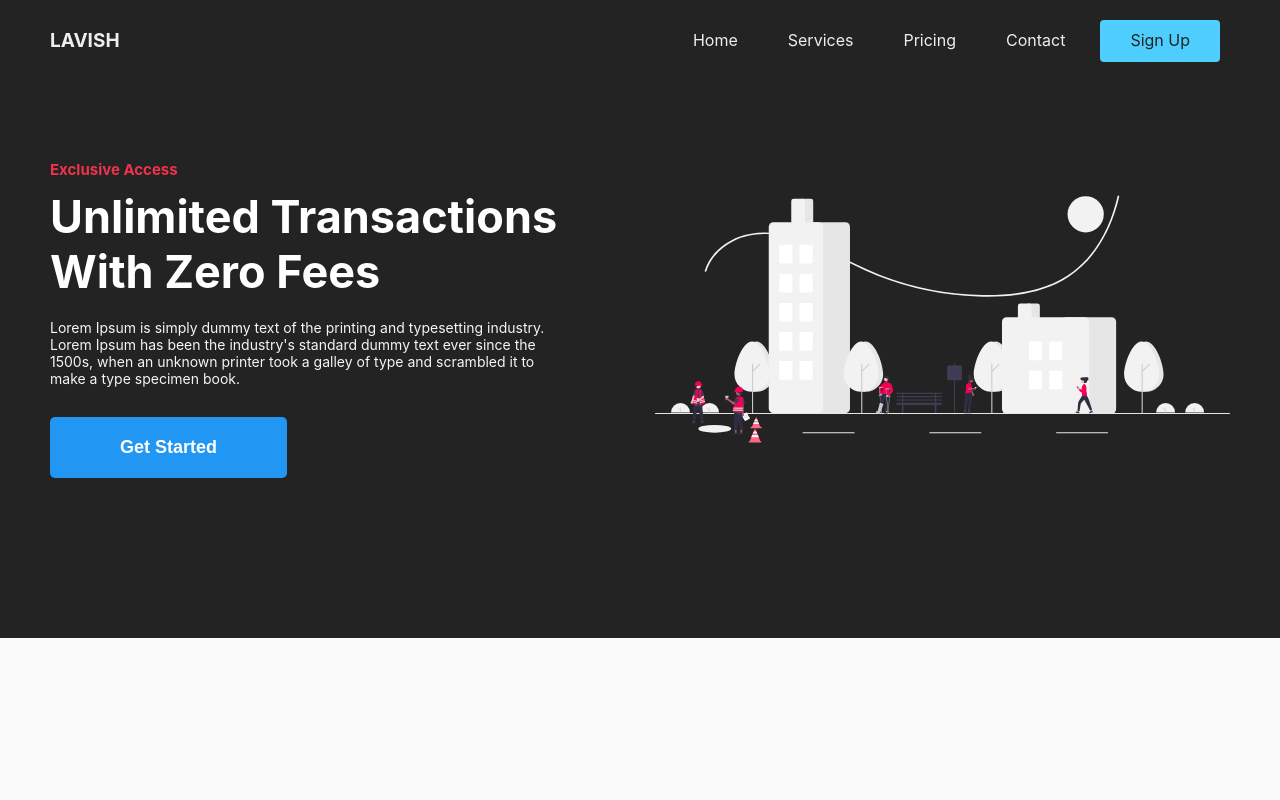
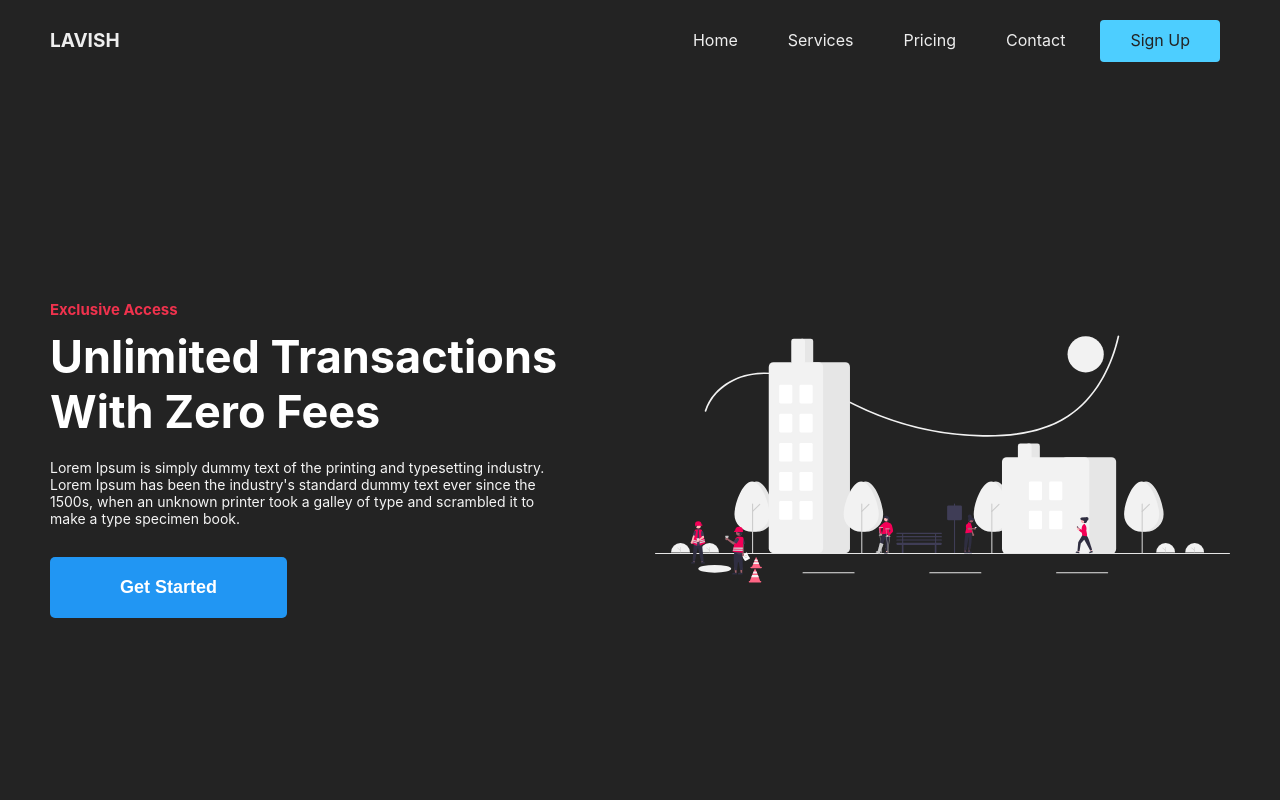
Before and after one commit to soufian200/vish, a React (Create React App) app: page /home in a window 1280 px wide. Shown: the top 800 px of the page. Built offline with nearby package versions, Linux system fonts and the light colour scheme.

Commit message:
update content class style

```diff
--- a/src/App.css
+++ b/src/App.css
@@ -107,7 +107,7 @@ ul.nav-menu > li:last-child > a:hover {
 
 .content {
   background: #232323;
-  padding: 160px 0;
+  padding: 300px 0;
 }
 
 .content.light {
```
